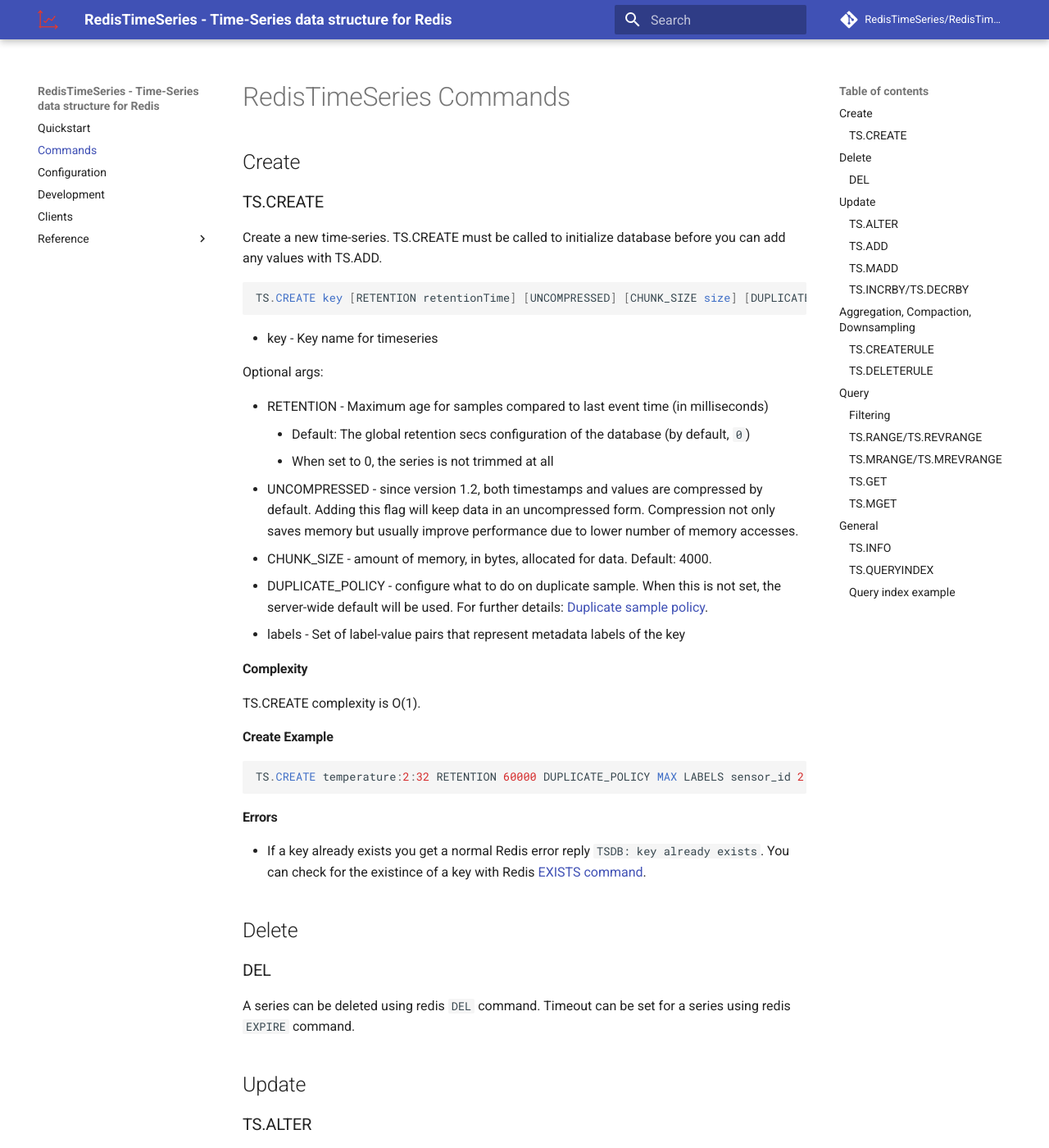
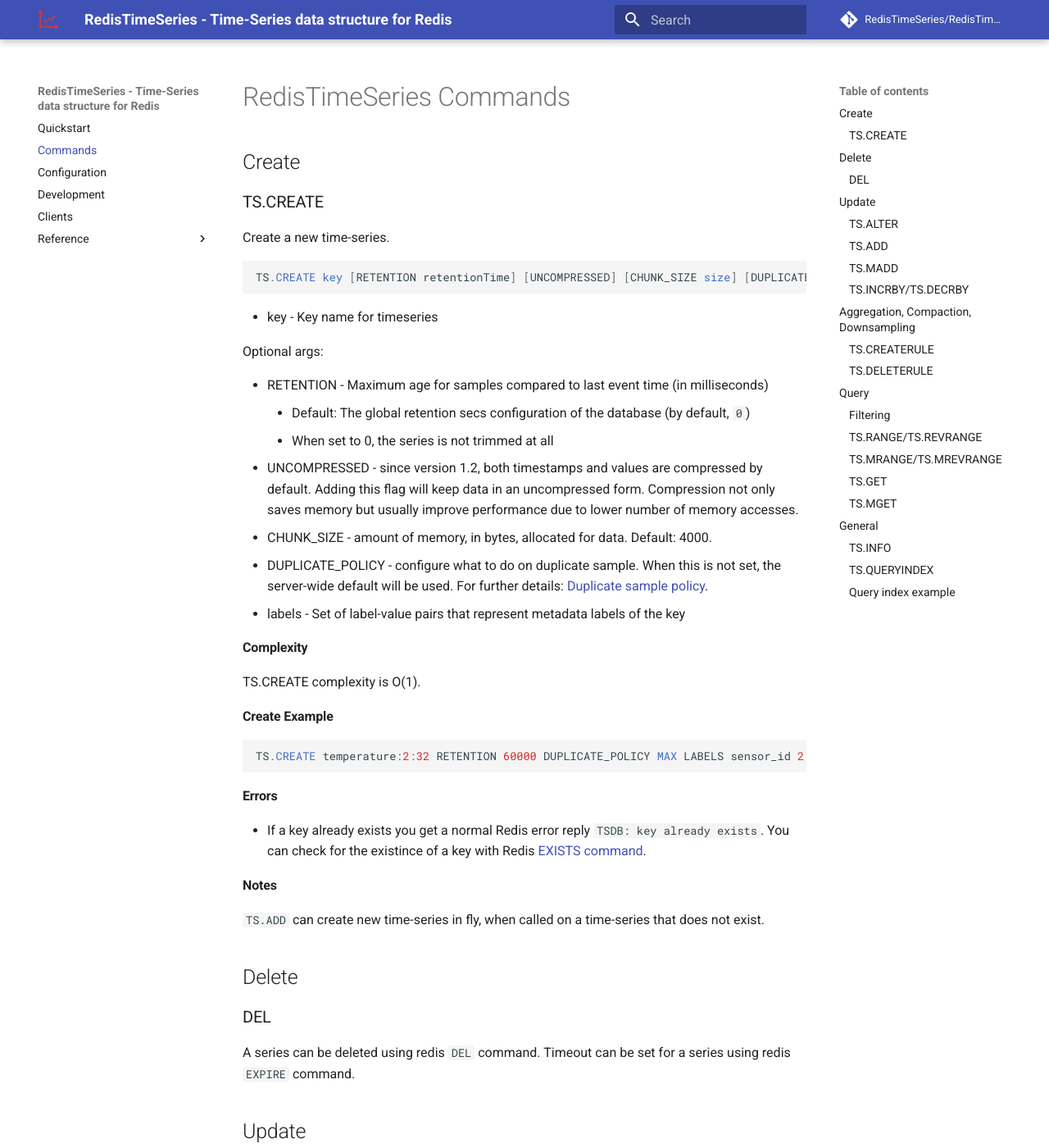
Before and after one commit to RedisTimeSeries/RedisTimeSeries, an MkDocs documentation site: the page built from docs/commands.md, in a window 1280 px wide and 1400 px high. Shown: the whole window at 82% size. Built offline with MkDocs 1.6.1 and Material for MkDocs 9.7.7, drawn with Linux system fonts in a browser that asks for light colours; comment, search, counter and statistics services are not loaded.

Commit message:
Clarified the situation that TS.ADD works dynamically

````diff
--- a/docs/commands.md
+++ b/docs/commands.md
@@ -4,7 +4,7 @@
 
 ### TS.CREATE
 
-Create a new time-series. TS.CREATE must be called to initialize database before you can add any values with TS.ADD.
+Create a new time-series.
 
 ```sql
 TS.CREATE key [RETENTION retentionTime] [UNCOMPRESSED] [CHUNK_SIZE size] [DUPLICATE_POLICY policy] [LABELS label value..]
@@ -39,6 +39,10 @@
 #### Errors
 
 * If a key already exists you get a normal Redis error reply `TSDB: key already exists`. You can check for the existince of a key with Redis [EXISTS command](https://redis.io/commands/exists).
+
+#### Notes
+
+`TS.ADD` can create new time-series in fly, when called on a time-series that does not exist.
 
 ## Delete
 
````
